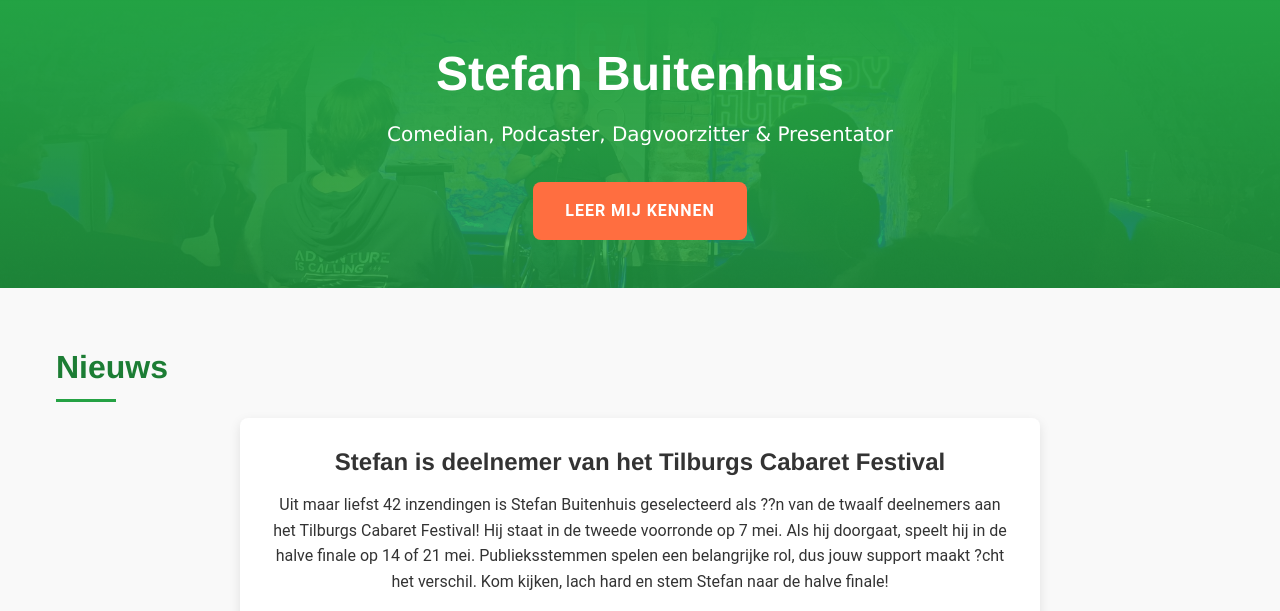
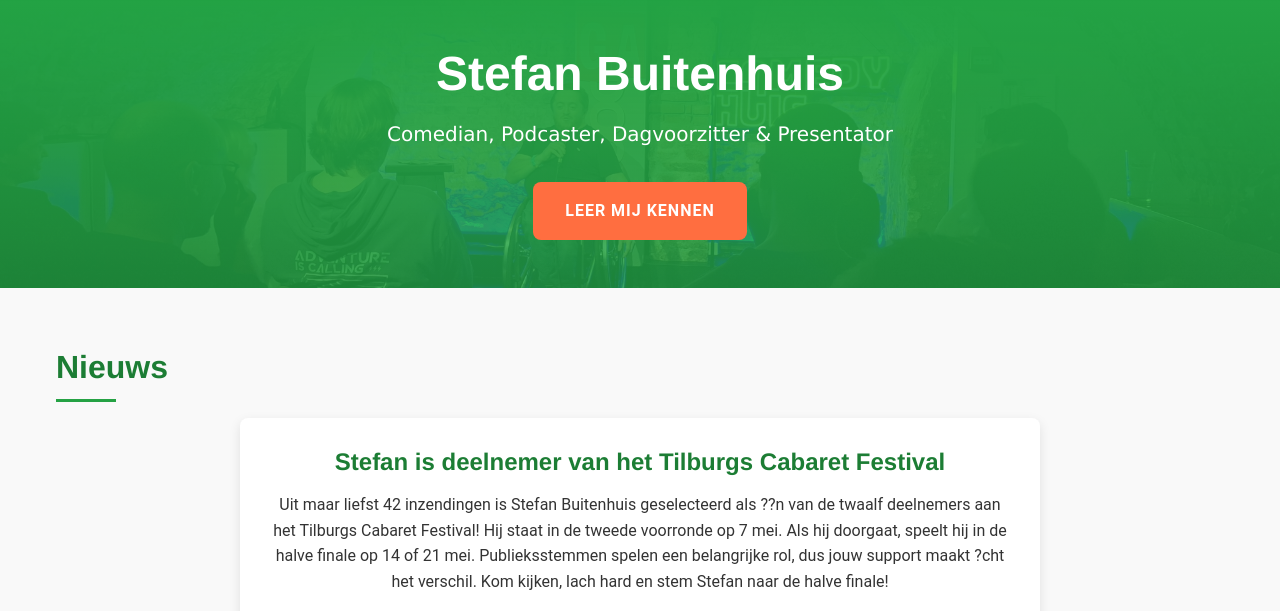
Before and after one commit to BoLans1/Stefan_Buitenhuis, a plain HTML site: page index.html in a window 1280 px wide. Shown: the part 143-754 px from the top of the page. Drawn offline with Linux system fonts and the light colour scheme.

Commit message:
Update style.css

```diff
--- a/css/style.css
+++ b/css/style.css
@@ -461,6 +461,11 @@ nav.active {
     color: var(--primary-color);
     font-weight: bold;
     display: inline-block;
+}
+
+.more-events {
+    text-align: center;
+    margin-top: var(--spacing-xl);
 }
 
 /* ====== Roles Grid ====== */
@@ -1303,7 +1308,7 @@ footer {
 }
 
 .news-content h3 {
-    color: #333;
+    color: var(--primary-dark);
     margin-top: 0;
     margin-bottom: 15px;
     font-size: 24px;
@@ -1338,8 +1343,3 @@ footer {
         font-size: 20px;
     }
 }
-
-.more-events {
-    text-align: center;
-    margin-top: var(--spacing-xl);
-}
```
